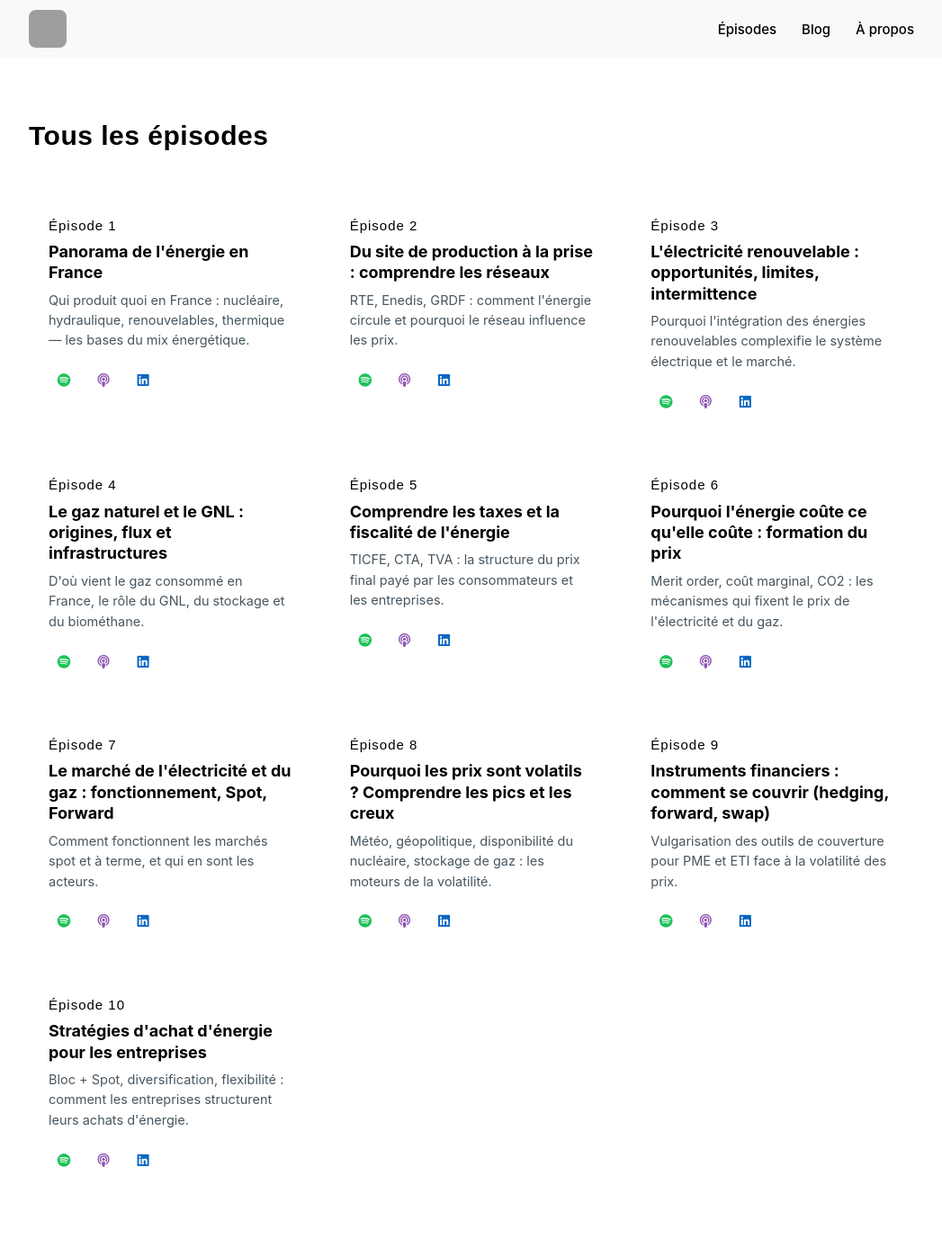
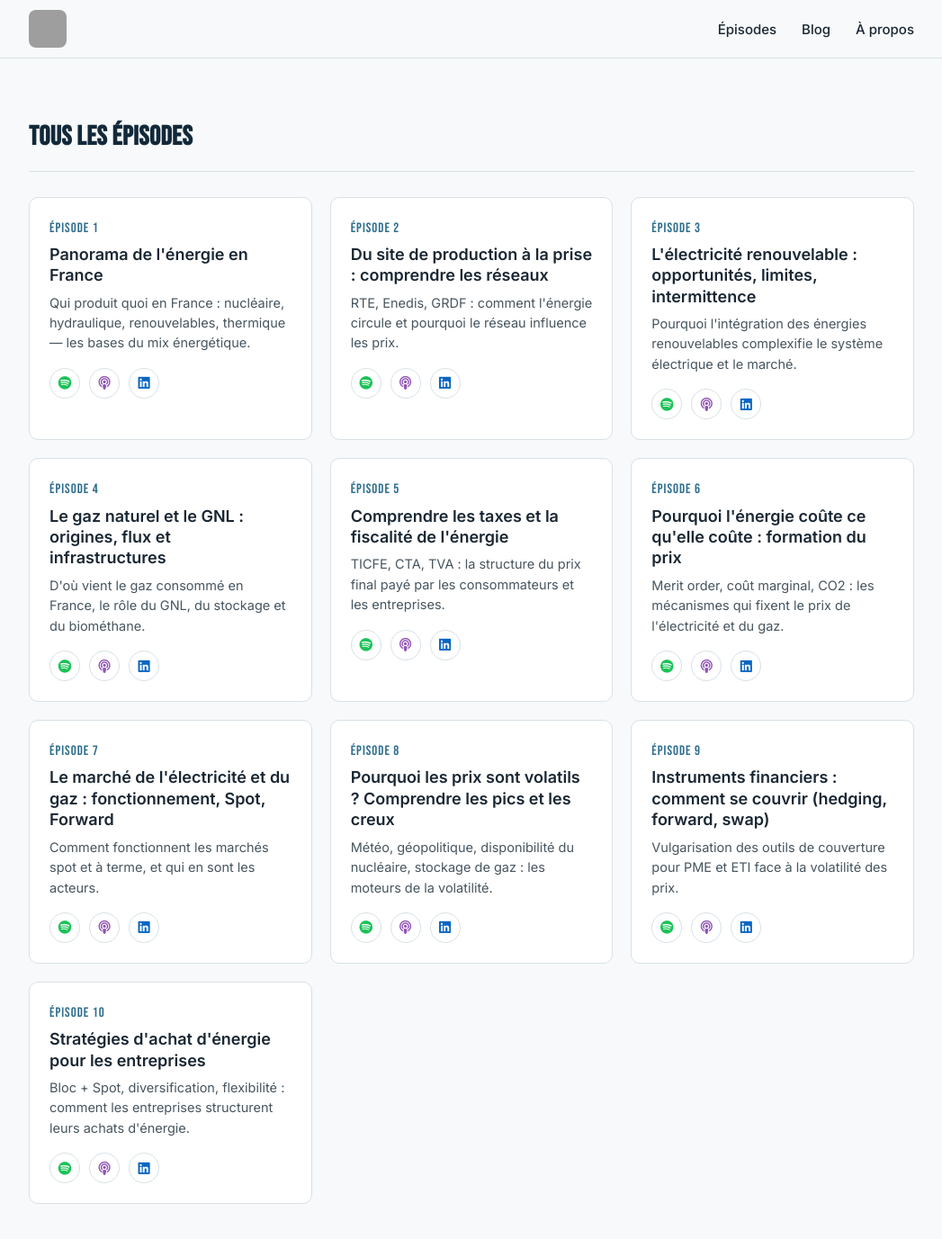
Before and after one commit to InsideEnergyMarkets/Inside-Energy-Markets, a Jekyll site: the page built from episodes/index.html, in a window 1280 px wide and 1400 px high. Shown: the top 1377 px of the window at 90% size, without its empty margins (116-1163 px from the left). Built offline with Jekyll 4.4.1, drawn with Linux system fonts in a browser that asks for light colours; grey boxes are pictures that could not be loaded.

Commit message:
Update style.css

```diff
--- a/assets/css/style.css
+++ b/assets/css/style.css
@@ -1,10 +1,9 @@
----
----
 @import url('https://fonts.googleapis.com/css2?family=Bebas+Neue&family=Source+Serif+4:ital,wght@0,400;0,600;1,400&family=Inter:wght@400;500;600&display=swap');
 
 :root {
   --sky-light: #cfe7f5;
   --sky-mid: #6fa9d6;
+  --hero-bg: #D1E6F0;
   --navy: #1c3d52;
   --navy-deep: #12293a;
   --ink: #1a2733;
@@ -59,9 +58,16 @@
   height: 64px;
 }
 
+.brand-logo {
+  display: flex;
+  align-items: center;
+}
+
 .brand-logo img {
-  height: 48px;
-  width: 48px;
+  height: 42px;
+  width: 42px;
+  max-width: 42px;
+  max-height: 42px;
   border-radius: 8px;
   object-fit: cover;
   display: block;
@@ -85,8 +91,7 @@
 
 /* ---------- Hero ---------- */
 .hero {
-  background: linear-gradient(180deg, rgba(28,61,82,0.15) 0%, rgba(28,61,82,0.55) 100%),
-              url('{{ "/assets/img/hero-bg.png" | relative_url }}') center/cover no-repeat;
+  background: var(--hero-bg);
   padding: 88px 0 64px;
   position: relative;
   overflow: hidden;
@@ -111,9 +116,8 @@
   font-family: 'Bebas Neue', sans-serif;
   font-size: 68px;
   line-height: 0.95;
-  color: #ffffff;
+  color: var(--navy-deep);
   margin: 0 0 20px;
-  text-shadow: 0 2px 18px rgba(18, 41, 58, 0.25);
 }
 
 .hero h1 em {
@@ -123,7 +127,6 @@
   font-size: 28px;
   color: var(--navy-deep);
   margin-bottom: 6px;
-  text-shadow: none;
 }
 
 .hero p.lead {
@@ -164,7 +167,7 @@
   aspect-ratio: 1 / 1;
   border-radius: 14px;
   overflow: hidden;
-  box-shadow: 0 20px 50px rgba(18, 41, 58, 0.25);
+  box-shadow: 0 20px 50px rgba(18, 41, 58, 0.18);
 }
 
 .hero-art img { width: 100%; height: 100%; object-fit: cover; }
@@ -227,17 +230,40 @@
   margin: 0 0 16px;
 }
 
-.listen-links { display: flex; gap: 10px; flex-wrap: wrap; }
+/* ---------- Listen / social icon links ---------- */
+.listen-links,
+footer .socials {
+  display: flex;
+  gap: 10px;
+  flex-wrap: wrap;
+}
 
-.listen-links a {
-  font-size: 13px;
-  font-weight: 600;
-  padding: 7px 12px;
+.listen-links a,
+footer .socials a {
+  width: 34px;
+  height: 34px;
+  display: flex;
+  align-items: center;
+  justify-content: center;
   border: 1px solid var(--line);
-  border-radius: 6px;
-  color: var(--ink);
+  border-radius: 50%;
+  font-size: 15px;
+  text-decoration: none;
+  color: var(--navy-deep);
+  line-height: 1;
 }
-.listen-links a:hover { border-color: var(--accent); color: var(--accent); text-decoration: none; }
+
+.listen-links a.spotify,
+footer .socials a.spotify { color: #1BC257; }
+.listen-links a.spotify:hover { border-color: #1BC257; background: #1BC25715; }
+
+.listen-links a.apple,
+footer .socials a.apple { color: #8F53B3; }
+.listen-links a.apple:hover { border-color: #8F53B3; background: #8F53B315; }
+
+.listen-links a.linkedin,
+footer .socials a.linkedin { color: #0A66C2; }
+.listen-links a.linkedin:hover { border-color: #0A66C2; background: #0A66C215; }
 
 /* ---------- Blog list ---------- */
 .post-list { list-style: none; margin: 0; padding: 0; }
@@ -284,7 +310,6 @@
   color: #6b7a83;
 }
 footer .wrap { display: flex; justify-content: space-between; align-items: center; flex-wrap: wrap; gap: 12px; }
-footer .socials { display: flex; gap: 16px; }
 
 /* ---------- Responsive ---------- */
 @media (max-width: 760px) {
@@ -294,46 +319,3 @@
   .about-block .wrap { flex-direction: column; }
   .about-photo { width: 140px; }
 }
-.brand-logo img {
-  height: 42px;
-  width: 42px;
-  border-radius: 8px;
-  object-fit: cover;
-  display: block;
-}
-
-.listen-links a {
-  width: 34px;
-  height: 34px;
-  display: flex;
-  align-items: center;
-  justify-content: center;
-  border: 1px solid var(--line);
-  border-radius: 50%;
-  font-size: 15px;
-  text-decoration: none;
-}
-
-.listen-links a.spotify { color: #1BC257; }
-.listen-links a.spotify:hover { border-color: #1BC257; background: #1BC25715; }
-
-.listen-links a.apple { color: #8F53B3; }
-.listen-links a.apple:hover { border-color: #8F53B3; background: #8F53B315; }
-
-.listen-links a.linkedin { color: #0A66C2; }
-.listen-links a.linkedin:hover { border-color: #0A66C2; background: #0A66C215; }
-
-footer .socials a {
-  width: 34px;
-  height: 34px;
-  display: flex;
-  align-items: center;
-  justify-content: center;
-  border: 1px solid var(--line);
-  border-radius: 50%;
-  font-size: 15px;
-  text-decoration: none;
-}
-footer .socials a.spotify { color: #1BC257; }
-footer .socials a.apple { color: #8F53B3; }
-footer .socials a.linkedin { color: #0A66C2; }
```
